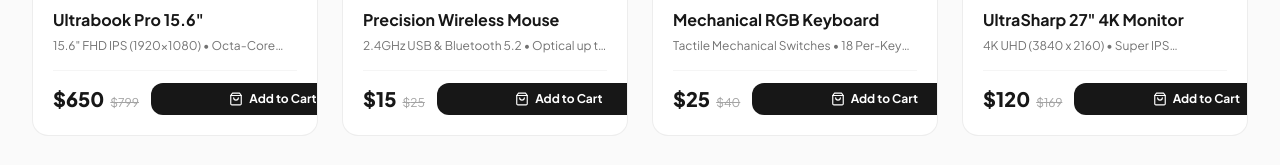
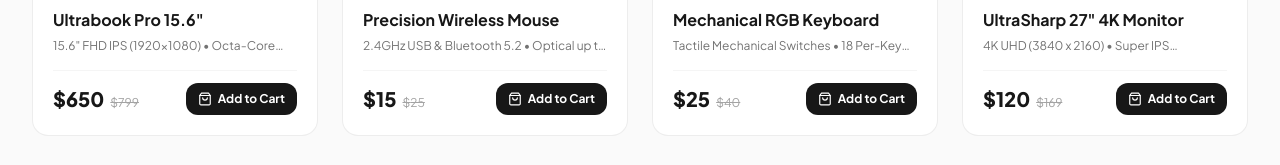
Before and after one commit to cingcing12/TechStore, a React (Vite) app in the folder frontend/: page / in a window 1280 px wide. Shown: the part 1026-1191 px from the top of the page. Built offline with nearby package versions, Linux system fonts and the light colour scheme.

Commit message:
fix: button add to cart width and alignment on product cards

```diff
--- a/frontend/src/components/ProductCard.jsx
+++ b/frontend/src/components/ProductCard.jsx
@@ -67,7 +67,7 @@ export default function ProductCard({
         </div>
 
         {/* Price & Action Button */}
-        <div className="pt-2 sm:pt-3 border-t border-neutral-100 flex flex-col xs:flex-row xs:items-center sm:flex-row sm:items-center justify-between gap-1.5 sm:gap-3">
+        <div className="pt-3 border-t border-neutral-100 flex items-center justify-between gap-2">
           <div className="flex items-baseline space-x-1 sm:space-x-1.5">
             <span className="text-base sm:text-xl font-black text-neutral-900">
               ${product.price}
@@ -81,7 +81,7 @@ export default function ProductCard({
 
           <button
             onClick={() => onAddToCart(product)}
-            className={`w-full xs:w-auto px-2.5 py-1.5 sm:px-3 sm:py-2 rounded-xl font-bold text-[11px] sm:text-xs flex items-center justify-center space-x-1 sm:space-x-1.5 transition-all shadow-2xs active:scale-95 cursor-pointer shrink-0 ${
+            className={`px-3 py-2 rounded-xl font-bold text-xs inline-flex items-center justify-center space-x-1.5 transition-all shadow-2xs active:scale-95 cursor-pointer whitespace-nowrap ${
               isAdded
                 ? 'bg-emerald-600 text-white hover:bg-emerald-700'
                 : 'bg-neutral-900 text-white hover:bg-neutral-800'
@@ -89,12 +89,12 @@ export default function ProductCard({
           >
             {isAdded ? (
               <>
-                <Check className="w-3 h-3 sm:w-3.5 sm:h-3.5" />
+                <Check className="w-3.5 h-3.5" />
                 <span>Added</span>
               </>
             ) : (
               <>
-                <ShoppingBag className="w-3 h-3 sm:w-3.5 sm:h-3.5" />
+                <ShoppingBag className="w-3.5 h-3.5" />
                 <span>Add to Cart</span>
               </>
             )}
```
